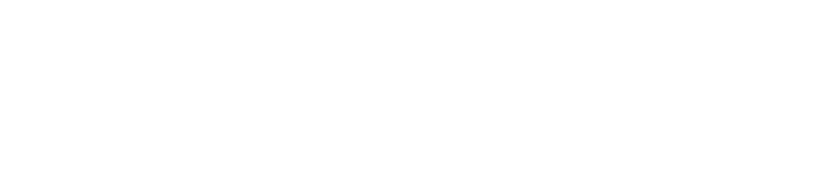
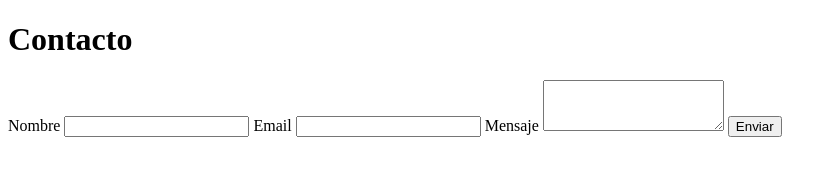
Before and after one commit to Angel-Mercado10/fundamentos-web, a plain HTML site: page contact.html in a window 1280 px wide. Shown: the whole page, without its empty margins (0-837 px from the left). Drawn offline with Linux system fonts and the light colour scheme.

Commit message:
Commit formulario

```diff
--- a/about.html
+++ b/about.html
@@ -5,7 +5,7 @@
     <meta charset="UTF-8">
     <meta name="viewport" content="width=device-width, initial-scale=1.0">
     <title>Acerca de mi</title>
-    <link rel="stylesheet" href="assets/css/estilo-about.css">
+    <link rel="stylesheet" href="assets/css/style.css">
 </head>
 
 <body>
--- a/contact.html
+++ b/contact.html
@@ -0,0 +1,29 @@
+<!DOCTYPE html>
+<html lang="en">
+<head>
+    <meta charset="UTF-8">
+    <meta name="viewport" content="width=device-width, initial-scale=1.0">
+    <title>Formulario</title>
+</head>
+<body>
+    <header>
+        <h1>
+            Contacto
+    </h1>
+    </header>
+    <main>
+        <form id = "contact-form" aria-label="Formulario de contacto">
+            <label for="nombre">Nombre</label>
+            <input type="text" id="nombre" name="nombre" required aria-required="true">
+            <label for="email">Email</label>
+            <input type="text" id="email" name="email" required aria-required="true">
+            <label for="mensaje">Mensaje</label>
+            <textarea id="mensaje" name="mensaje" required aria-required="true" rows="3"></textarea>
+            <button type="submit" aria-label="Enviar mensaje">
+                Enviar
+            </button>
+        </form>
+    </main>
+
+</body>
+</html>
```
Also changed, not shown: index.html (+1 -1 lines), assets/css/estilo-about.css (deleted), assets/css/estilo-principal.css (deleted), assets/css/style.css (added), assets/img/shrek.jpg (renamed from assets/css/shrek.jpg).
